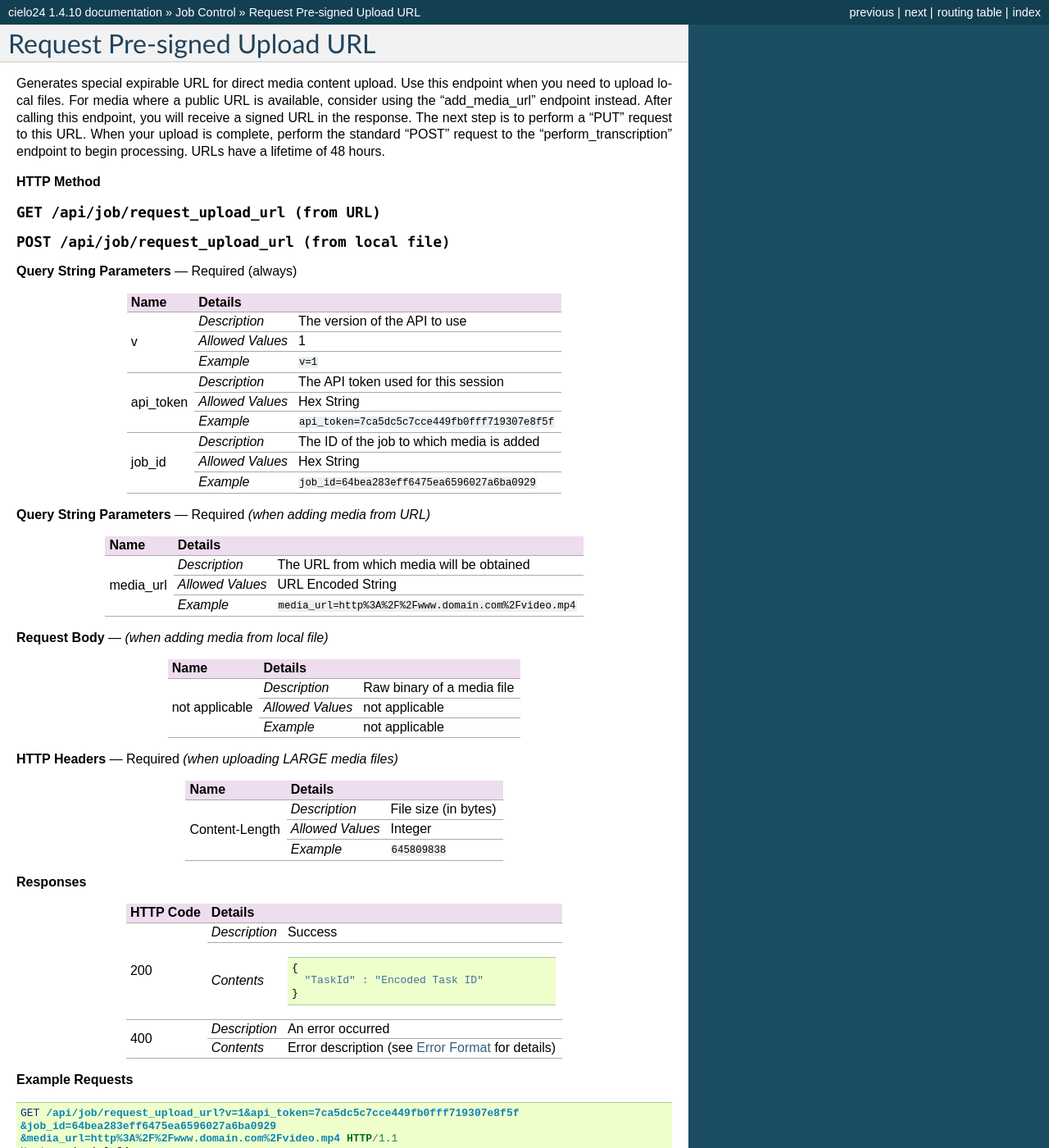
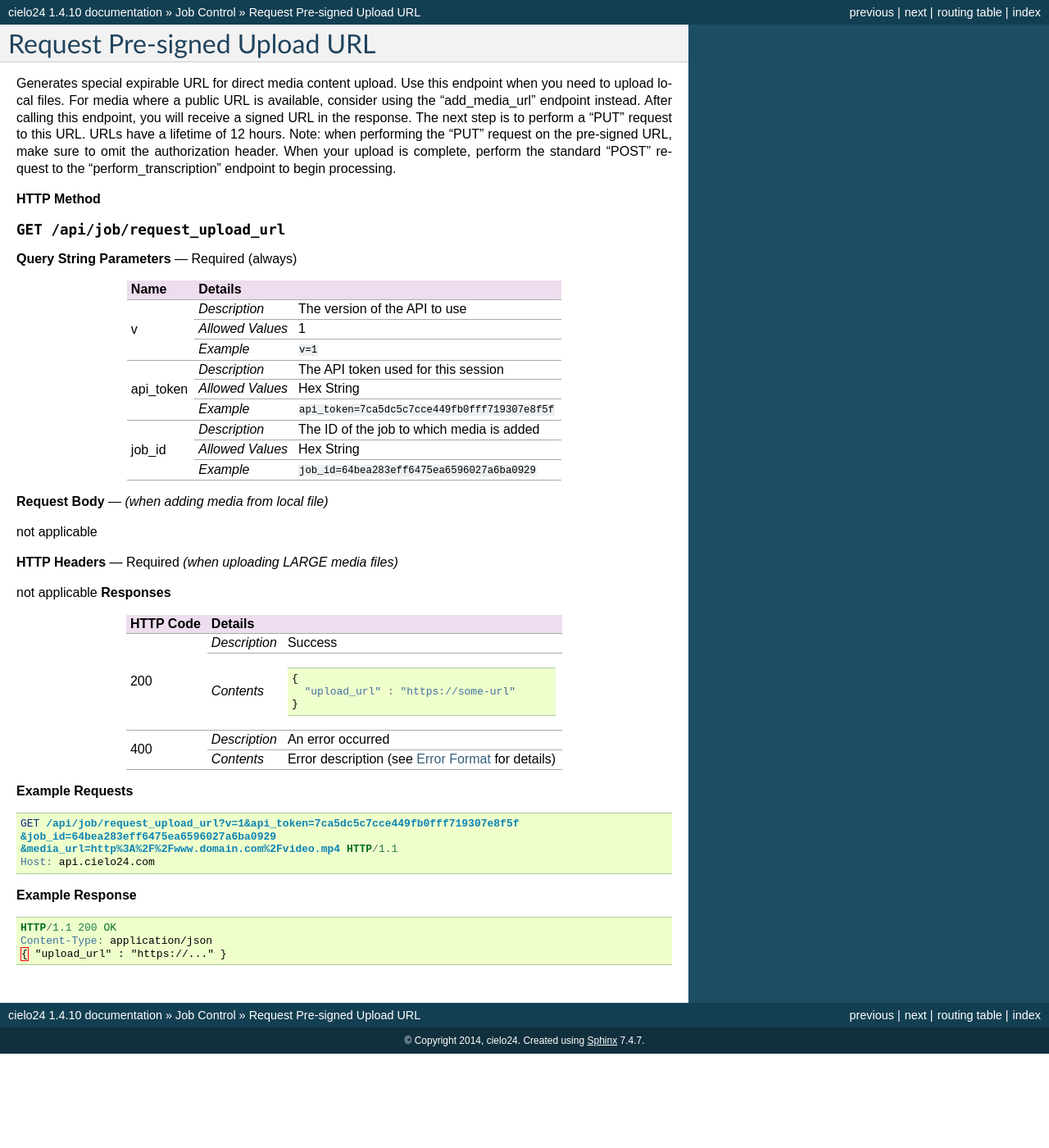
Before and after one commit to cielo24/Docs, a Sphinx documentation site: the page built from api/source/job_control/request_upload_url.rst, in a window 1280 px wide and 1400 px high. Shown: the whole window at 82% size. Built offline with Sphinx 7.4.7, drawn with Linux system fonts in a browser that asks for light colours; some of the changed text lies outside the part shown.

Commit message:
Correct API docs for pre-signed URL endpoint

```diff
--- a/api/source/job_control/request_upload_url.rst
+++ b/api/source/job_control/request_upload_url.rst
@@ -5,14 +5,12 @@ Generates special expirable URL for direct media content upload.
 Use this endpoint when you need to upload local files.
 For media where a public URL is available, consider using the "add_media_url" endpoint instead.
 After calling this endpoint, you will receive a signed URL in the response. The next step is to perform a "PUT" request to this URL.
-When your upload is complete, perform the standard "POST" request to the "perform_transcription" endpoint to begin processing.
-URLs have a lifetime of 48 hours.
+URLs have a lifetime of 12 hours.  Note: when performing the "PUT" request on the pre-signed URL, make sure to omit the
+authorization header.  When your upload is complete, perform the standard "POST" request to the "perform_transcription" endpoint to begin processing.
 
 **HTTP Method**
 
-.. http:get:: /api/job/request_upload_url (from URL)
-
-.. http:post:: /api/job/request_upload_url (from local file)
+.. http:get:: /api/job/request_upload_url
 
 **Query String Parameters** — Required (always)
 
@@ -38,42 +36,13 @@ URLs have a lifetime of 48 hours.
 |                  | `Example`        | ``job_id=64bea283eff6475ea6596027a6ba0929``               |
 +------------------+------------------+-----------------------------------------------------------+
 
-**Query String Parameters** — Required `(when adding media from URL)`
-
-+------------------+------------------------------------------------------------------------------+
-| Name             | Details                                                                      |
-+==================+==================+===========================================================+
-| media_url        | `Description`    | The URL from which media will be obtained                 |
-|                  +------------------+-----------------------------------------------------------+
-|                  | `Allowed Values` | URL Encoded String                                        |
-|                  +------------------+-----------------------------------------------------------+
-|                  | `Example`        | ``media_url=http%3A%2F%2Fwww.domain.com%2Fvideo.mp4``     |
-+------------------+------------------+-----------------------------------------------------------+
-
 **Request Body** — `(when adding media from local file)`
 
-+------------------+------------------------------------------------------------------------------+
-| Name             | Details                                                                      |
-+==================+==================+===========================================================+
-| not applicable   | `Description`    | Raw binary of a media file                                |
-|                  +------------------+-----------------------------------------------------------+
-|                  | `Allowed Values` | not applicable                                            |
-|                  +------------------+-----------------------------------------------------------+
-|                  | `Example`        | not applicable                                            |
-+------------------+------------------+-----------------------------------------------------------+
+not applicable
 
 **HTTP Headers** — Required `(when uploading LARGE media files)`
 
-+------------------+------------------------------------------------------------------------------+
-| Name             | Details                                                                      |
-+==================+==================+===========================================================+
-| Content-Length   | `Description`    | File size (in bytes)                                      |
-|                  +------------------+-----------------------------------------------------------+
-|                  | `Allowed Values` | Integer                                                   |
-|                  +------------------+-----------------------------------------------------------+
-|                  | `Example`        | ``645809838``                                             |
-+------------------+------------------+-----------------------------------------------------------+
-
+not applicable
 **Responses**
 
 +-----------+-------------------------------------------------------------------------------------+
@@ -84,7 +53,7 @@ URLs have a lifetime of 48 hours.
 |           | `Contents`    | .. code-block:: javascript                                          |
 |           |               |                                                                     |
 |           |               |  {                                                                  |
-|           |               |    "TaskId" : "Encoded Task ID"                                     |
+|           |               |    "upload_url" : "https://some-url"                                |
 |           |               |  }                                                                  |
 +-----------+---------------+---------------------------------------------------------------------+
 | 400       | `Description` | An error occurred                                                   |
@@ -101,18 +70,10 @@ URLs have a lifetime of 48 hours.
     &media_url=http%3A%2F%2Fwww.domain.com%2Fvideo.mp4 HTTP/1.1
     Host: api.cielo24.com
 
-.. sourcecode:: http
-
-    POST /api/job/request_upload_url?v=1&api_token=7ca5dc5c7cce449fb0fff719307e8f5f
-    &job_id=64bea283eff6475ea6596027a6ba0929 HTTP/1.1
-    Host: api.cielo24.com
-    Content-Length: 645809838
-    Body: raw binary
-
 **Example Response**
 
 .. sourcecode:: http
 
     HTTP/1.1 200 OK
     Content-Type: application/json
-    { "upload_url" : "signed-url" }
+    { "upload_url" : "https://..." }
```
